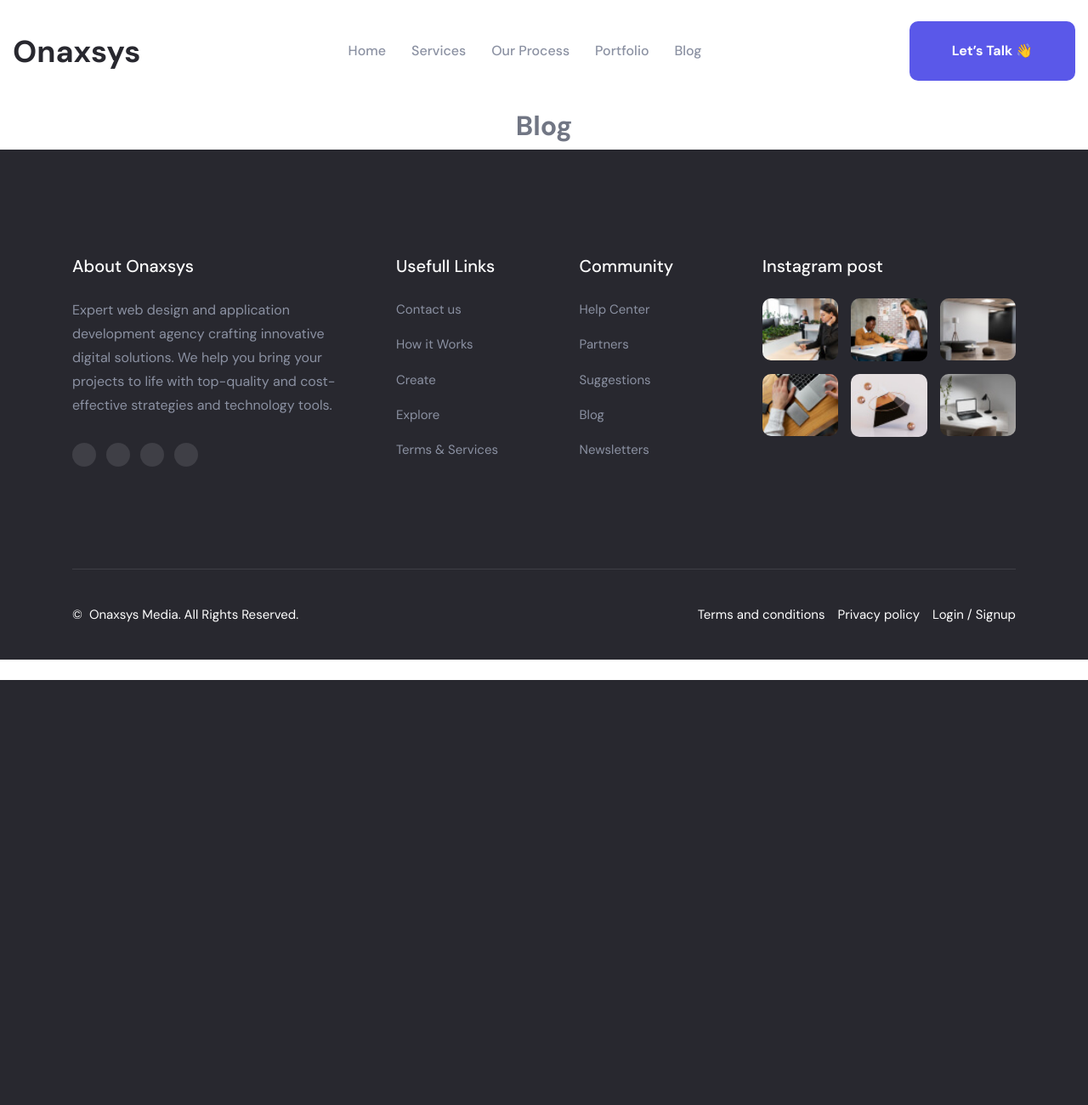
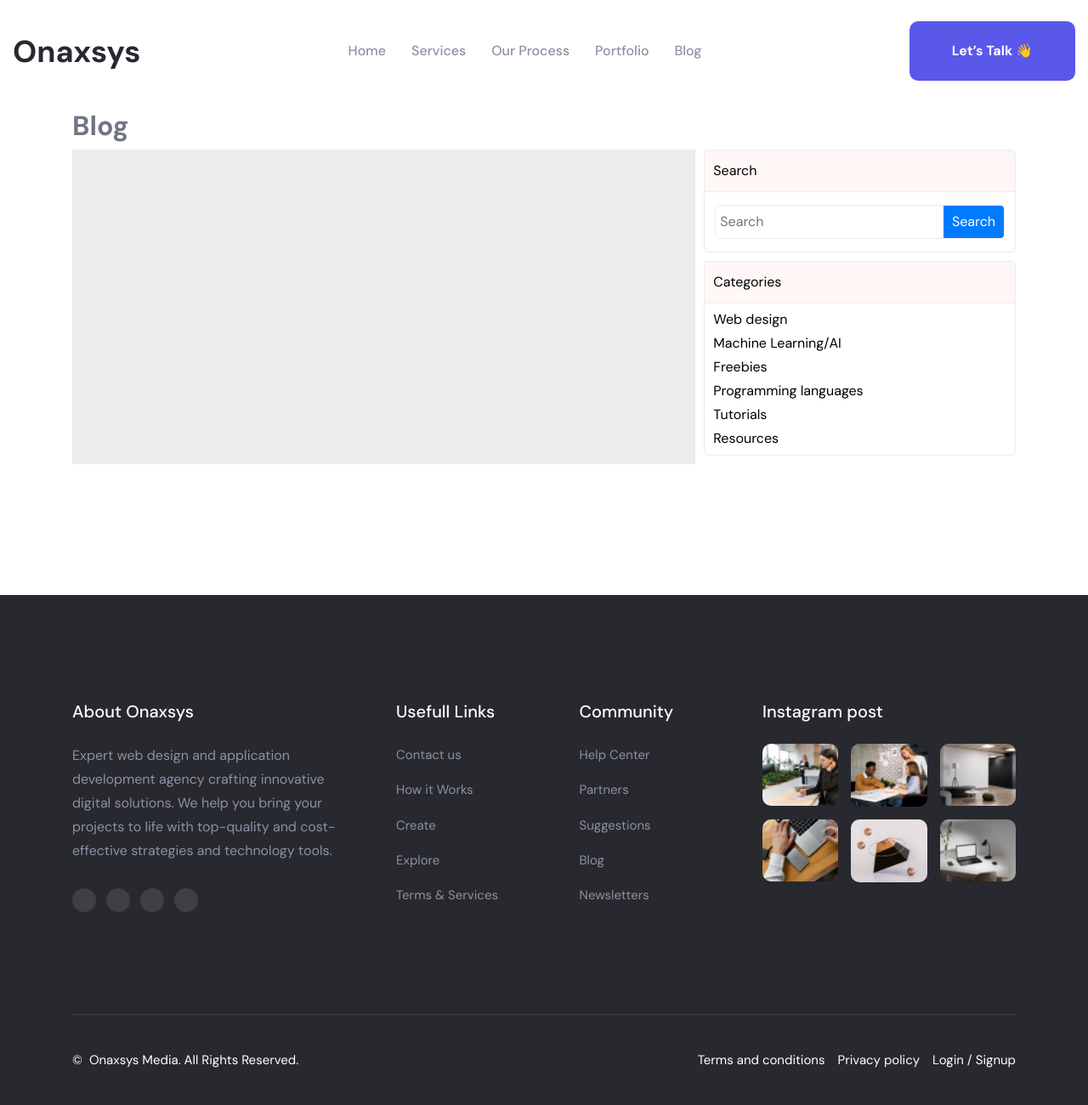
Before and after one commit to onadebi/onaxsite, a Django app: page /blog/ in a window 1280 px wide. Shown: the whole page at 85% size. Before the commit the page ends 800 px from the top, so only its background shows below. Run offline with Django 5.2, Linux system fonts and the light colour scheme.

Commit message:
Update of Blog app to set up basic connection and UI display

```diff
--- /dev/null
+++ b/blog/controllers/home_ctr.py
@@ -0,0 +1,23 @@
+from django.shortcuts import render;
+from django.urls import path;
+from django.http import HttpRequest, HttpResponse;
+from blog.services.PostService import PostService;
+from common.helpers.logger_service import LoggerService as Logger;
+
+logger = Logger();
+
+def index(request: HttpRequest):
+    posts = PostService().get_all();
+    context: dict={'title': 'Blog',
+                   'description': 'Onaxsys Media Blog',
+                   "posts": posts};
+    logger.log(message=context)
+    return render(request, "blog/index.html", context);
+
+
+
+#region Controller Urls
+blog_urlpatterns = [
+    path("", index, name="index")
+]
+#endregion
--- /dev/null
+++ b/blog/repo/PostRepository.py
@@ -0,0 +1,31 @@
+from blog.models.Posts import Posts;
+from django.db.models import QuerySet;
+from common.helpers.logger_service import LoggerService as Logger;
+
+
+logger = Logger();
+
+class PostRepository:
+    def __init__(self):
+        pass;
+
+    def get_all(self):
+        """Returns list[ContactOptionsDao] of all active or None"""
+        try:
+            objResult: QuerySet[Posts] = Posts.objects.filter(is_active=True).values('id','post_title','post_content','created_at','updated_at','author','featured_image');
+            all_posts = [
+                {
+                    'id' : f"{item['id']}",
+                    'post_title' : f"{item['post_title']}",
+                    'post_content' : f"{item['post_content']}",
+                    'created_at' : f"{item['created_at']}",
+                    'updated_at' : f"{item['updated_at']}",
+                    'author' : f"{item['author']}",
+                    'featured_image' : f"{item['featured_image']}",
+                }
+                for item in objResult
+            ]
+        except Exception as e:
+            logger.log(f"Error in PostRepository.get_all: {str(e)}");
+            all_posts = None;
+        return all_posts;
--- /dev/null
+++ b/blog/services/PostService.py
@@ -0,0 +1,25 @@
+from blog.repo.PostRepository import PostRepository
+from common.helpers.logger_service import LoggerService as Logger;
+
+
+logger = Logger();
+
+class PostService:
+    '''Service class for Posts operations'''
+    def __init__(self):
+        self.post_repository = PostRepository();
+
+    def get_all(self):
+        return self.post_repository.get_all()
+
+    # def get_by_id(self, id):
+    #     return self.post_repository.get_by_id(id)
+
+    # def create(self, post):
+    #     return self.post_repository.create(post)
+
+    # def update(self, id, post):
+    #     return self.post_repository.update(id, post)
+
+    # def delete(self, id):
+    #     return self.post_repository.delete(id)
--- a/blog/static/blog/styles/home.css
+++ b/blog/static/blog/styles/home.css
@@ -1,7 +1,78 @@
-:root{
-    --section-padding: 100px;
+:root {
+  --section-padding: 100px;
 }
 
-.dvMain{
-    padding-block-start: calc(var(--section-padding) + 20px);
+.dvMain {
+  padding-block-start: calc(var(--section-padding) + 20px);
+  min-height: calc(100vh - var(--section-padding));
 }
+
+.wrapper {
+  display: flex;
+  gap: 10px;
+}
+
+.dvPosts {
+  flex: 4;
+  background-color: #ececec;
+}
+.dvSidebar {
+  flex: 2;
+  display: flex;
+  flex-direction: column;
+  gap: 10px;
+
+  .card {
+    border: 1px solid #ececec;
+    border-radius: 5px;
+    overflow: hidden;
+    color: black;
+  }
+  .card-header {
+    background-color: #fff6f6;
+    padding: 10px;
+  }
+
+  .card-body {
+    padding: 5px 10px;
+    border-top: 1px solid #ececec;
+  }
+
+  .search-bar {
+    display: flex;
+    margin: 10px 2px;
+    border: 1px solid #ececec;
+    border-radius: 5px;
+    overflow: hidden;
+    justify-content: center;
+
+    #searchText {
+      border: none;
+      outline: none;
+      padding: 5px;
+    }
+
+    button {
+      background-color: #007bff;
+      color: white;
+      padding: 5px 10px;
+      border: none;
+      cursor: pointer;
+    }
+  }
+
+  .ul-categories {
+    list-style: none;
+
+    li a {
+      text-decoration-color: cornflowerblue;
+      text-decoration: none;
+      transition: text-decoration-color 0.3s ease-in;
+    }
+  }
+
+  .ul-categories li a:hover {
+    text-decoration: underline;
+    text-decoration-color: cornflowerblue;
+  }
+}
--- a/common/templates/blog/blog.layout.html
+++ b/blog/templates/blog.layout.html
@@ -4,7 +4,7 @@
 <head>
     <meta charset="UTF-8">
     <meta name="viewport" content="width=device-width, initial-scale=1.0">
-    <title>Document</title>
+    <title>Blog Dahsboard layout</title>
 </head>
 <body>
     {% block body %} {% endblock %}
--- a/blog/templates/blog/index.html
+++ b/blog/templates/blog/index.html
@@ -6,7 +6,52 @@
 {% endblock %}
 {% block body %}
     <div class="container dvMain">
-        <h1 style="text-align:center;">Blog</h1>
+        <h1>Blog</h1>
+        <div class="wrapper">
+            <div class="dvPosts">
+                {% for post in posts %}
+                <div class="dvPost">
+                    <img src="https://onaxsys.com/{{post.featured_image}}" alt="post image" style="width:850px; height: 350px;">
+                    <h2>{{post.post_title}}</h2>
+                    <p>{{post.post_content}}</p>
+                    <p>{{post.created_at}}</p>
+                    <a href="{% url 'blog:index'%}">Read more</a>
+                </div>
+                {% endfor %}
+            </div>
+            <div class="dvSidebar">
+                <div class="card">
+                    <span data-text="search" class="card-header">Search</span>
+                    <div class="card-body">
+                        <form class="search-bar">
+                            <input type="text" placeholder="Search" id="searchText">
+                            <button type="submit">Search</button>
+                        </form>
+                    </div>
+                </div>
+                <div class="card">
+                    <span class="card-header">
+                        Categories
+                    </span>
+                    <div class="card-body">
+                        <ul class="ul-categories">
+                            <li><a href="#">Web design</a></li>
+                            <li><a href="#">Machine Learning/AI</a></li>
+                            <li><a href="#">Freebies</a></li>
+                            <li><a href="#">Programming languages</a></li>
+                            <li><a href="#">Tutorials</a></li>
+                            <li><a href="#">Resources</a></li>
+                        </ul>
+                    </div>
+                </div>
+
+                <ul>
+                    {% for post in recent_posts %}
+                    <li><a href="{% url 'blog:post' post.id %}">{{post.title}}</a></li>
+                    {% endfor %}
+                </ul>
+            </div>
+        </div>
 
     </div>
 
--- a/blog/views.py
+++ /dev/null
@@ -1,12 +0,0 @@
-from django.shortcuts import render
-from django.http import HttpRequest
-from common.helpers.logger_service import LoggerService;
-
-logger = LoggerService();
-
-# Create your views here.
-def index(request: HttpRequest):
-    context: dict={'title': 'About Onaxsys Media',
-                   'description': 'Get to know us.'};
-    logger.log(message=context)
-    return render(request, "blog/index.html", context);
--- a/onaxmain/templates/onaxmain/layout.html
+++ b/onaxmain/templates/onaxmain/layout.html
@@ -280,7 +280,7 @@
             </li>
 
             <li>
-              <a href="#" class="footer-bottom-link">Login / Signup</a>
+              <a href="/admin" class="footer-bottom-link">Login / Signup</a>
             </li>
 
           </ul>
```
Also changed, not shown: blog/models/Posts.py (+13 -2 lines), blog/urls_controller.py (+5 -3 lines), onaxsite/settings.py (+4 -4 lines), blog/controllers/__init__.py (added), blog/repo/__init__.py (added), blog/services/__init__.py (added), 2 other files.
